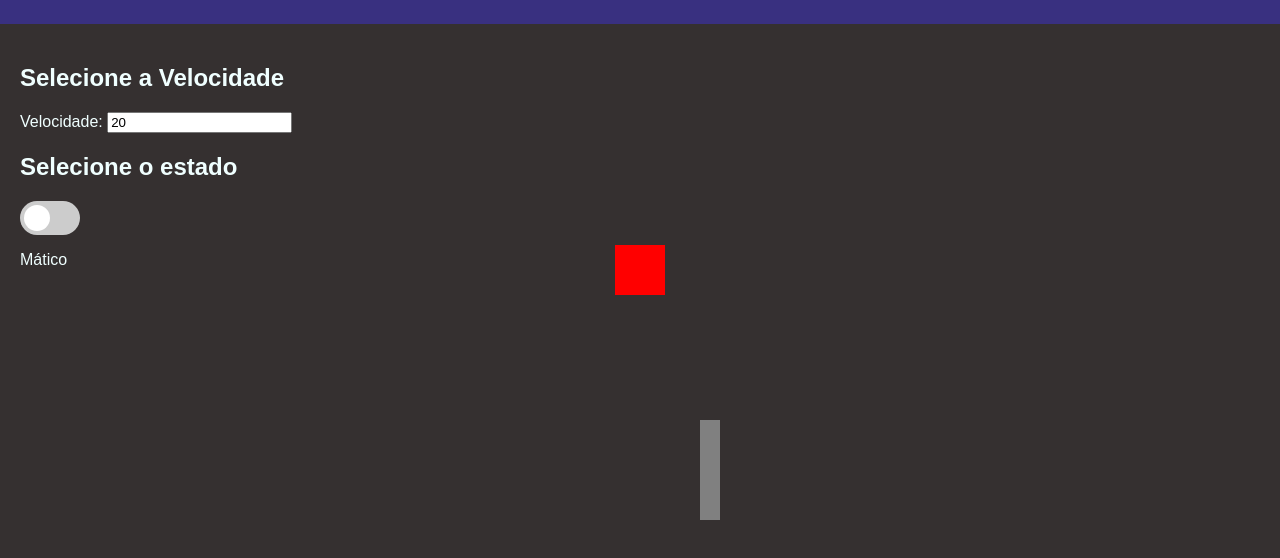
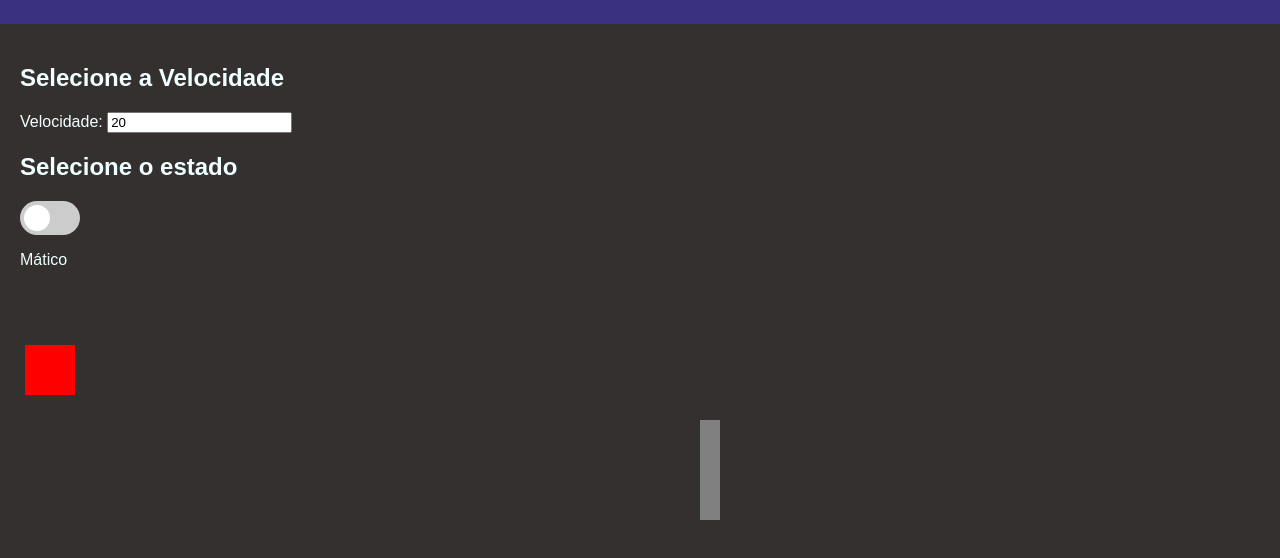
Before and after one commit to lLeonerde/projeto_site_js, a plain HTML site: page calculadora.html in a window 1280 px wide. Shown: the part 130-688 px from the top of the page. Drawn offline with Linux system fonts and the light colour scheme.

Commit message:
detalhes ajustados

```diff
--- a/calculadora.html
+++ b/calculadora.html
@@ -13,8 +13,8 @@
             height: 50px;
             background-color: red;
             position: absolute;
-            top: 50%;
-            left: 50%;
+            left: 50px;
+            top: 500px;
             transform: translate(-50%, -50%);
         }
     </style>
@@ -48,7 +48,7 @@
         </section>
 
 
-        <div id="quadrado"></div>
+        <div id="quadrado" class="quadrado"></div>
         <div class="parede"></div>
 
 
```
Also changed, not shown: css/styles.css (line endings or trailing spaces).
